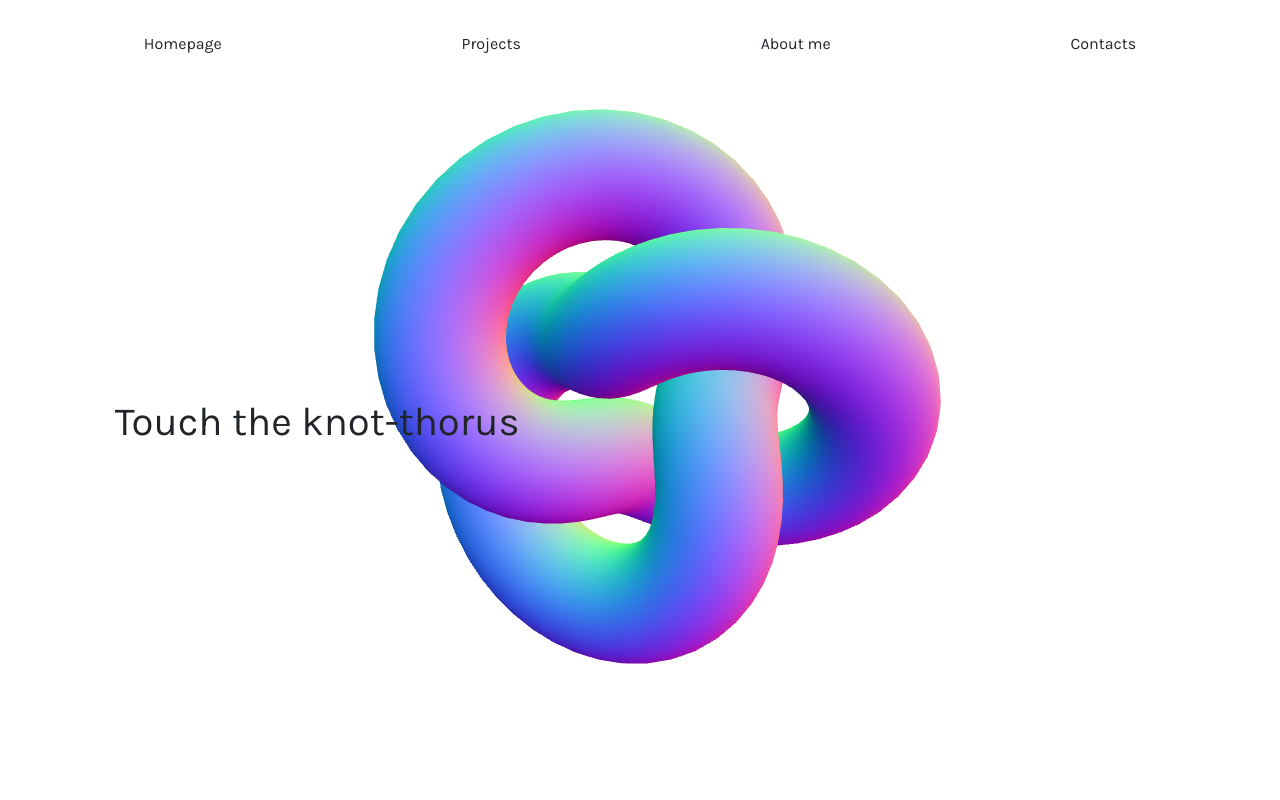
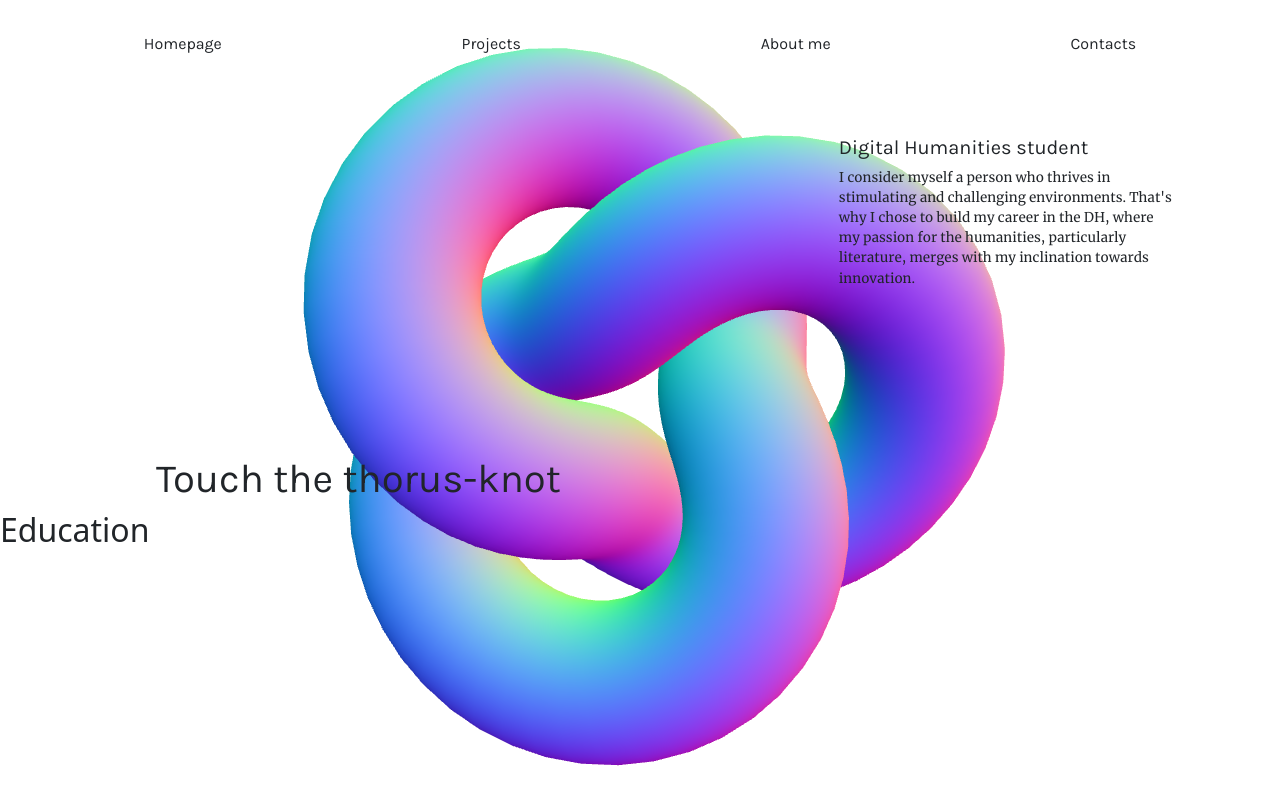
Before and after one commit to NiccoloMolinati/portfolio, a plain HTML site: page index.html in a window 1280 px wide. Drawn offline with nearby package versions, Linux system fonts and the light colour scheme; animation ran at ten frames a second.

Commit message:
first part

```diff
--- a/general.css
+++ b/general.css
@@ -28,12 +28,25 @@ canvas {position: fixed;
     z-index: -1;}
 
 div#cont1_col1 {
-    margin-top: 30%;
+    margin-top: 35%;
+    margin-left: 6.5%;
 }
 
 h1 {
     font-family: 'karla', sans-serif;
-    margin-left: 6%;
+}
+
+div#cont1_col2 {
+    border-right: 10%;
+    margin-top: 7%;
+}
+
+h5 {
+    font-family: 'karla', sans-serif;
+}
+p {
+    font-family: 'merriweather', sans-serif;
+    font-size: 84%;
 }
 
 a {
--- a/general.js
+++ b/general.js
@@ -16,7 +16,7 @@ document.body.appendChild(renderer.domElement);
 
 const scene = new THREE.Scene();
 const camera = new THREE.PerspectiveCamera(45, window.innerWidth/window.innerHeight, 1, 1000);
-camera.position.set(4, 5, 11);
+camera.position.set(1, 1, 10);
 camera.lookAt(0,0,0);
 
 const light1 = new THREE.SpotLight(0xffffff, 600, 100, 0.2, 0.3);
--- a/index.html
+++ b/index.html
@@ -25,9 +25,22 @@
       <a>Contacts</a> </header>
     <div class="container">
       <div class="row">
-        <div id="cont1_col1" class="col-6"><h1>Touch the knot-thorus</div>
-        <div id="cont1_col2" class="col-6"></div>
+        <div id="cont1_col1" class="col-6"><h1>Touch the thorus-knot</div>
+        <div id="cont1_col2" class="col-5 d-flex align-items-end flex-column">
+          <div class="w-75">
+            <h5>Digital Humanities student</h5>
+            <p>I consider myself a person who thrives in stimulating and challenging
+              environments. That's why I chose to build my career in the DH, where my
+               passion for the humanities, particularly literature, merges with my
+               inclination towards innovation.</p>
+          </div>
+        </div>
       </div>
+    </div>
+    <div>
+      <h2>
+        Education
+      </h2>
     </div>
   </body>
 </html>
```
